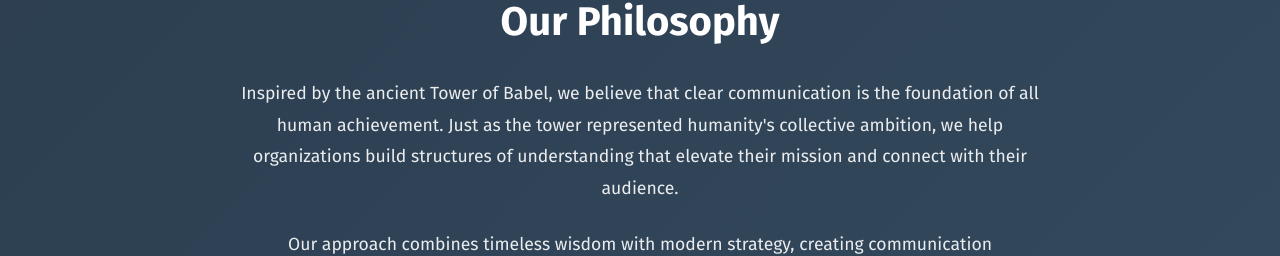
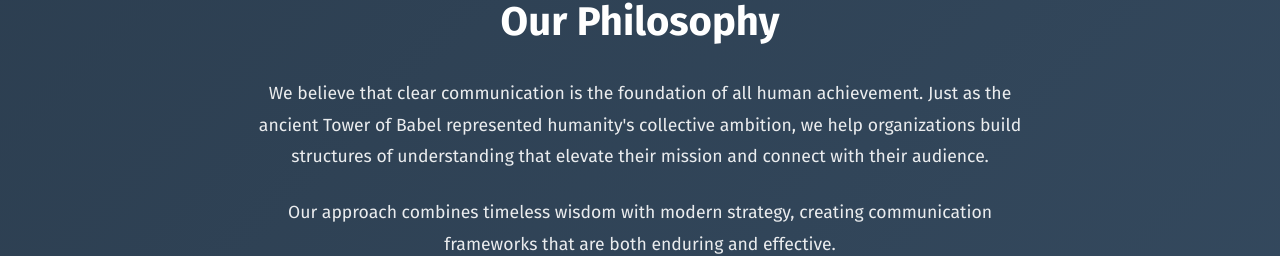
Before and after one commit to dmeek912/dmeek912.github.io, a React (Vite) app: page /babylon in a window 1280 px wide. Shown: the part 2768-3024 px from the top of the page. Built offline with nearby package versions, Linux system fonts and the light colour scheme.

Commit message:
Update Babylon.jsx

```diff
--- a/src/pages/Babylon.jsx
+++ b/src/pages/Babylon.jsx
@@ -83,7 +83,7 @@ export default function Babylon() {
           <div className="philosophy-content">
             <div className="philosophy-text">
               <h2>Our Philosophy</h2>
-              <p>Inspired by the ancient Tower of Babel, we believe that clear communication is the foundation of all human achievement. Just as the tower represented humanity's collective ambition, we help organizations build structures of understanding that elevate their mission and connect with their audience.</p>
+              <p>We believe that clear communication is the foundation of all human achievement. Just as the ancient Tower of Babel represented humanity's collective ambition, we help organizations build structures of understanding that elevate their mission and connect with their audience.</p>
               <p>Our approach combines timeless wisdom with modern strategy, creating communication frameworks that are both enduring and effective.</p>
             </div>
           </div>
```
